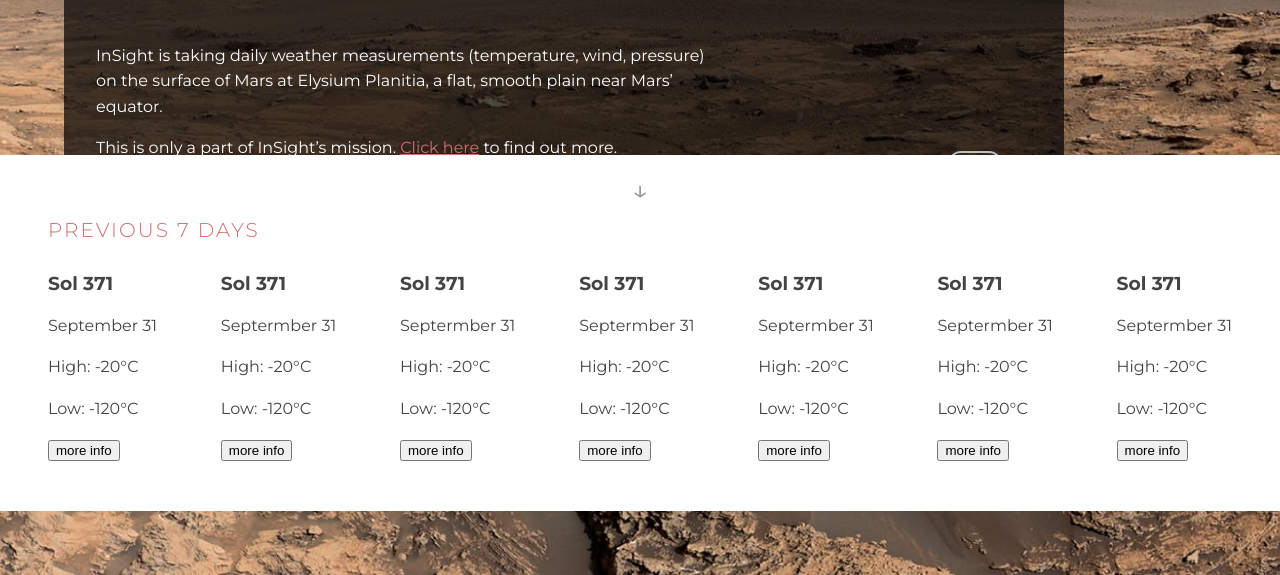
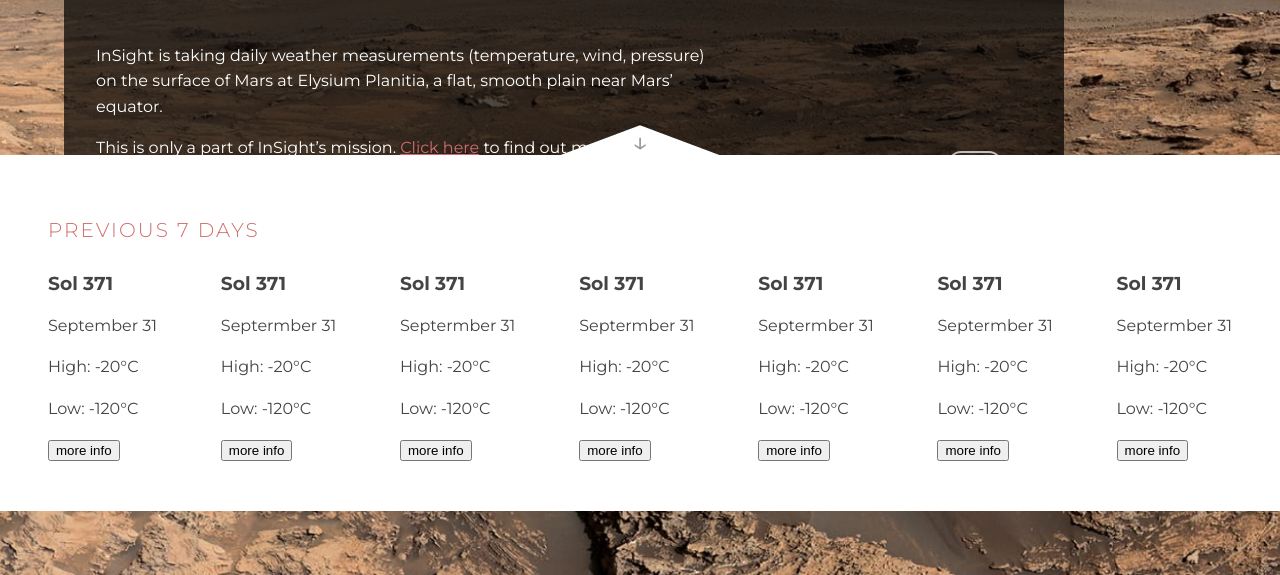
Before and after one commit to Annie-Huang/mars-weather-app, a website: page index.html in a window 1280 px wide. Shown: the part 289-864 px from the top of the page. Drawn offline with Linux system fonts and the light colour scheme.

Commit message:
Adjust the arrow position after adding the padding in the parent container.

```diff
--- a/css/main.scss
+++ b/css/main.scss
@@ -272,7 +272,11 @@ a {
   width: 100%;
   transform: translateY(60%);
   transition: transform 350ms ease;
-  padding: 3em;
+
+  // Don't use em.
+  // While em is relative to the font-size of its direct or nearest parent, rem is only relative to the html (root) font-size.
+  // Even though em and rem are the same at this level, but in line 289, it is different because the parent font-size is differnt from here.
+  padding: 3rem;
 }
 
 .show-previous-weather {
@@ -281,7 +285,7 @@ a {
 
   // The following two setting is the reason that it is placed in the middle
   left: 50%;
-  transform: translate(-50%, -100%);
+  transform: translate(-50%, calc(-100% - 3rem)); // should not use em because the current font-size: var(--fs-h2);
 
   width: 10rem;
   text-align: center;
```
Also changed, not shown: css/main.css, 1 other file.
